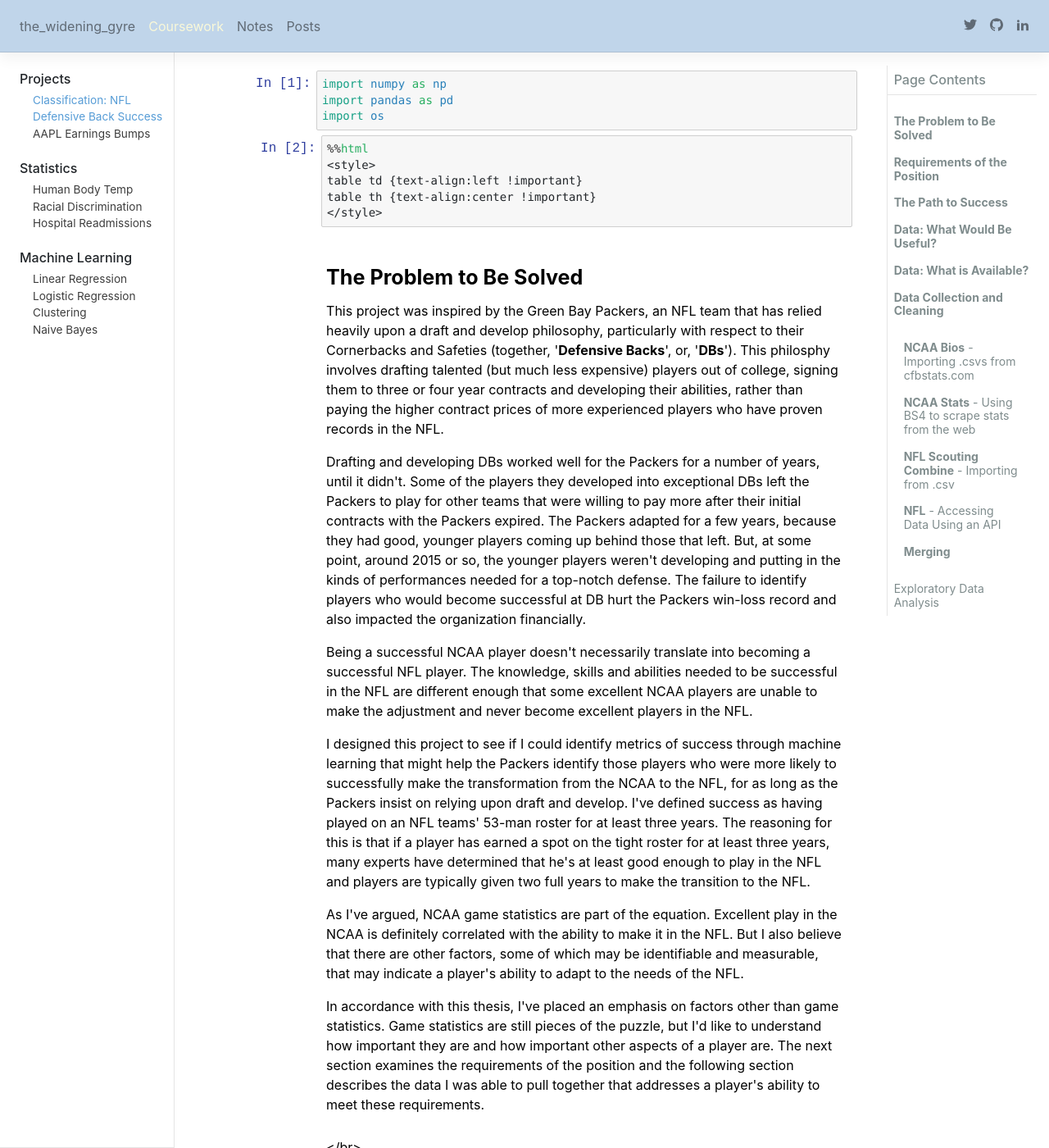
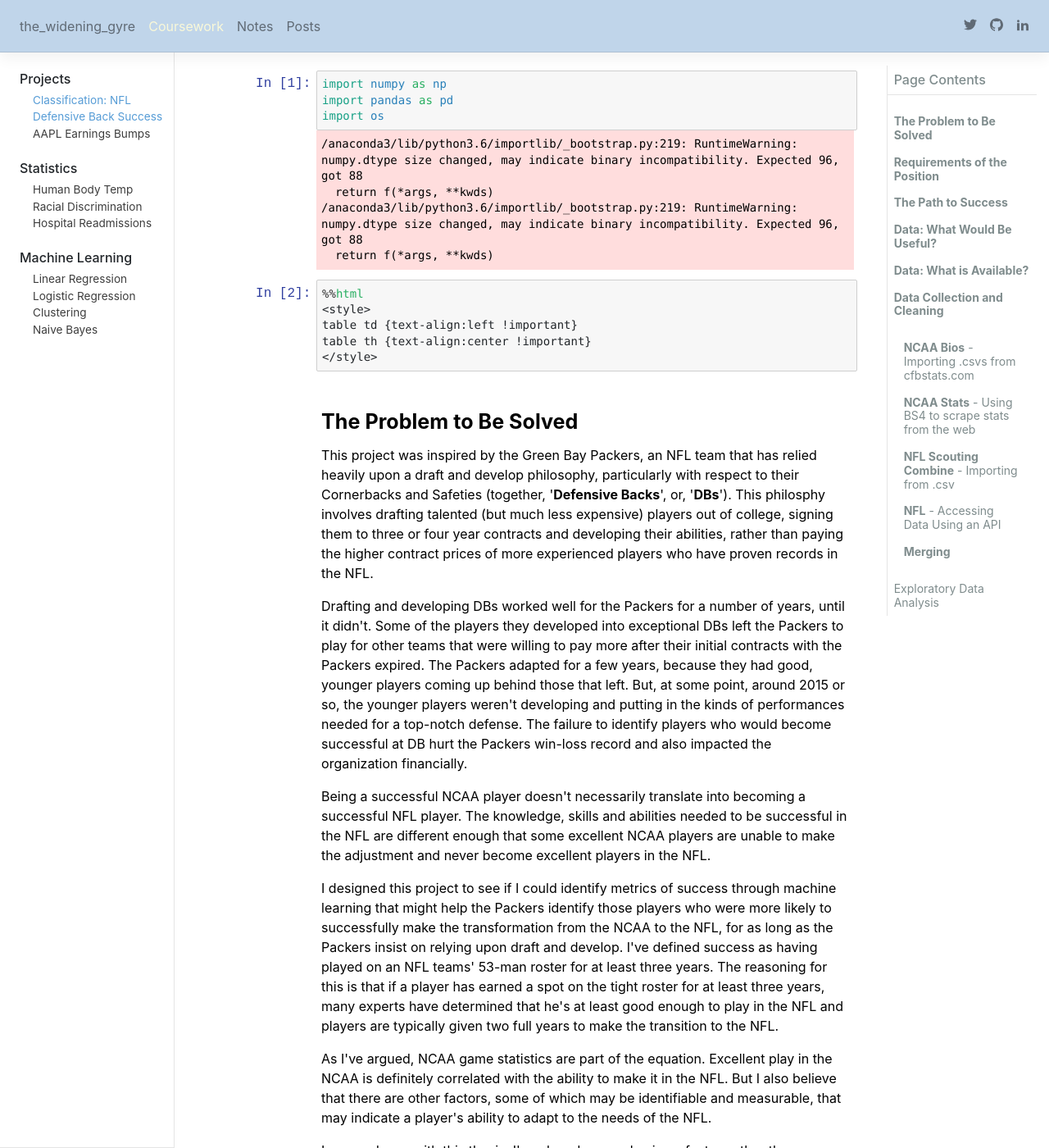
Before and after one commit to b-gibbs/the_gyre, a Jekyll site: the page built from _coursework/capstone_1/Summary - Data Cleaning.md, in a window 1280 px wide and 1400 px high. Shown: the whole window at 82% size. Built offline with Jekyll 4.4.1, drawn with Linux system fonts in a browser that asks for light colours; nearby versions of some CDN libraries; some web fonts are replaced; some of the changed text lies outside the part shown.

Commit message:
new version

```diff
--- a/_coursework/capstone_1/Summary - Data Cleaning.md
+++ b/_coursework/capstone_1/Summary - Data Cleaning.md
@@ -2,7 +2,6 @@
 title: Defensive Backs Making the Transition to the NFL
 permalink: /coursework/projects/nfl_defensive_back/
 ---
-
 
 
 <div class="cell border-box-sizing code_cell rendered">
@@ -19,7 +18,28 @@ permalink: /coursework/projects/nfl_defensive_back/
 </div>
 </div>
 
+<div class="output_wrapper">
+<div class="output">
 
+
+<div class="output_area">
+
+<div class="prompt"></div>
+
+
+<div class="output_subarea output_stream output_stderr output_text">
+<pre>/anaconda3/lib/python3.6/importlib/_bootstrap.py:219: RuntimeWarning: numpy.dtype size changed, may indicate binary incompatibility. Expected 96, got 88
+  return f(*args, **kwds)
+/anaconda3/lib/python3.6/importlib/_bootstrap.py:219: RuntimeWarning: numpy.dtype size changed, may indicate binary incompatibility. Expected 96, got 88
+  return f(*args, **kwds)
+</pre>
+</div>
+</div>
+
+</div>
+</div>
+
+</div>
 <div class="cell border-box-sizing code_cell rendered">
 <div class="input">
 <div class="prompt input_prompt">In&nbsp;[2]:</div>
@@ -77,7 +97,8 @@ table th {text-align:center !important}
 </div>
 <div class="inner_cell">
 <div class="text_cell_render border-box-sizing rendered_html">
-<p>&lt;/br&gt;</p>
+<p><br>
+<br></p>
 <h2 id="Requirements-of-the-Position"><strong>Requirements of the Position</strong><a class="anchor-link" href="#Requirements-of-the-Position">&#182;</a></h2><p>Defensive Backs' primary responsibility is to guard against the pass by covering the opposing offense's wide receivers.  This requires them to be able to run fast, jump high, maneuver quickly and have some instincts for finding a ball in the air while doing so.  Being sure-handed is also helpful if they are able to put themselves in positions to intercept the ball.</p>
 <p>Defensive Backs must also be big enough and strong enough to make tackles if the pass is completed and on the occasions when they must tackle a 230+-pound running back who has made it through the Defensive Line and past the Linebackers.  And, they must be durable enough to avoid injuries while doing so.</p>
 <p>Finally, they must be 'football smart' enough to learn their responsibilities for each defensive play and to read opposing offenses' formations to be able to anticipate each play.</p>
@@ -127,7 +148,8 @@ table th {text-align:center !important}
 </div>
 <div class="inner_cell">
 <div class="text_cell_render border-box-sizing rendered_html">
-<p>&lt;/br&gt;</p>
+<p><br>
+<br></p>
 <h2 id="The-Path-to-Success"><strong>The Path to Success</strong><a class="anchor-link" href="#The-Path-to-Success">&#182;</a></h2><p>According to an <a href="https://www.cbsnews.com/news/the-odds-of-playing-college-sports/">article from CBS News</a>, the odds that a high school senior football player will eventually be drafted by an NFL team are 0.08%.  One in 16 high school senior football players will play college football at some level, some of those players will stop playing during college, and, for those who do continue to play through their senior year of college, only 1 in 50 will be drafted by an NFL team.</p>
 <p>There are several possible paths to the NFL, but the typical path involves being a high school standout, getting a full scholarship to play for an NCAA Division I team, gaining enough recognition to be invited to participate in the NFL Combine and eventually being drafted by an NFL team in the Spring of a player's senior year of college.</p>
 <p>Alternatively, a player may stand out at a Division II or even a Division III school, may attend a college Pro Day instead of the Combine and may even play in the Canadian Football League for a year or two before making their way to the NFL.  And, a player not drafted may may opt to walk-on to a team's Training Camp, a period of time prior to the start of each season where players warm-up for the season, learn new plays and many try to prove that they deserve a place at or near the top of the team's depth chart.</p>
@@ -140,7 +162,8 @@ table th {text-align:center !important}
 </div>
 <div class="inner_cell">
 <div class="text_cell_render border-box-sizing rendered_html">
-<p>&lt;/br&gt;</p>
+<p><br>
+<br></p>
 <h2 id="Data:-What-Would-Be-Useful?"><strong>Data: What Would Be Useful?</strong><a class="anchor-link" href="#Data:-What-Would-Be-Useful?">&#182;</a></h2><p>Useful data can be broken into three categories:</p>
 <ol>
 <li><strong>football experience</strong><ul>
@@ -177,7 +200,8 @@ table th {text-align:center !important}
 </div>
 <div class="inner_cell">
 <div class="text_cell_render border-box-sizing rendered_html">
-<p>&lt;/br&gt;</p>
+<p><br>
+<br></p>
 <h2 id="Data:-What-is-Available?"><strong>Data: What is Available?</strong><a class="anchor-link" href="#Data:-What-is-Available?">&#182;</a></h2><p><strong>Football Experience</strong>:  High school statistics are not widely available and NFL statistics are irrelevant because I'm approaching this as a recruiter, looking for talent at the college level to draft and develop.  So, NCAA game statistics are the obvious choice.</p>
 <p>I decided that comparing players who played in Divison II or Division III against players in Division I was unfair and not useful.  That's not to say that game statistics for Division II and III players are irrelevant, but, in a machine learning exercise, DII &amp; DIII statistics would have to be discounted at some rate to provide for the difference in the speed of the game and the skills of the players at the different levels.</p>
 <p><strong>Raw Athleticism</strong>:  The NFL Scouting Combine is an invitation-only event that is held in Indianapolis every year in February or March.  Results from the Combine are ideal for testing raw athleticism.  In particular, the 40-yard dash, 3 cone drill, vertical leap and shuttle drills test a player's speed, acceleration, agility and leaping ability.  The downside to using this data is that the event is invitation-only, and not all players who play in the NFL participate in the Combine.  As a result, this data is not available for all NCAA Division I players, or, for all NFL players.</p>
@@ -190,14 +214,14 @@ table th {text-align:center !important}
 </div>
 <div class="inner_cell">
 <div class="text_cell_render border-box-sizing rendered_html">
-<p>&lt;/br&gt;
-&lt;/br&gt;</p>
+<p><br>
+<br></p>
 <h2 id="Data-Collection-and-Cleaning"><strong>Data Collection and Cleaning</strong><a class="anchor-link" href="#Data-Collection-and-Cleaning">&#182;</a></h2><h3 id="NCAA-Bios---Importing-.csvs-from-cfbstats.com"><strong>NCAA Bios</strong> - Importing .csvs from cfbstats.com<a class="anchor-link" href="#NCAA-Bios---Importing-.csvs-from-cfbstats.com">&#182;</a></h3><hr>
 <p>I found a collection of .csv files for NCAA players from 2005 - 2013 hosted on someone's Google Drive from a link in a subreddit.  Later, I learned that that data set was also posted on <a href="https://www.kaggle.com/mhixon/college-football-statistics">Kaggle</a>, and that it was initially an open database hosted at <a href="http://www.cfbstats.com">cfbstats.com</a>.  That database disappeared behind a (very expensive) paywall in 2014.  The data set posted on Kaggle had been downloaded by someone just before the site put up the paywall in 2014.</p>
 <p>I wrote to cfbstats.com, explained that I was a student and that I wanted to use their data for a data science project.  I asked if they had acadmeic rates, but never heard back from them.  It wouldn't be unreasonable to assume that even the data from 2005 - 2013 improved once access to that data disappeared behind the paywall.  Having access to that data would have saved me a lot of time and could have provided more complete and possibly more reliable data.  If I were actually getting paid for this work by an NFL team, I would have pushed them to purchase access to this data.</p>
 <p>This was the most complete source of NCAA data I found.  It contained not only game stats, but also biographical information, including height, weight and home state, which figured to be useful for the reasons stated above.  My first concern was that it only covered players from 2005 - 2013.  I had already set the bar for success at 3+ years in the NFL, which meant that in order to have played at least 3 years in the NFL, a player would have left college after the 2014 season.  Despite the fact that this data set did not contain game data for the NCAA 2014 season, I decided to proceed with it.</p>
 <p>The .csvs for this data were split into teams, players and game stats, and each of these was split into one .csv file per year.  The .csvs with the prefix 'player' contained biographical information on each player, as well as a column labeled 'Player Code' which acted as an id to tie the biographical information to the player's game stats for that year, contained in the files prefixed with 'games':</p>
-<p><img src="./assets/images/cfbstats.com_data_structure.png" alt="File Structure"></p>
+<p><img src="images/cfbstats.com_data_structure.png" alt="File Structure"></p>
 
 </div>
 </div>
```
Also changed, not shown: 1 other file.
